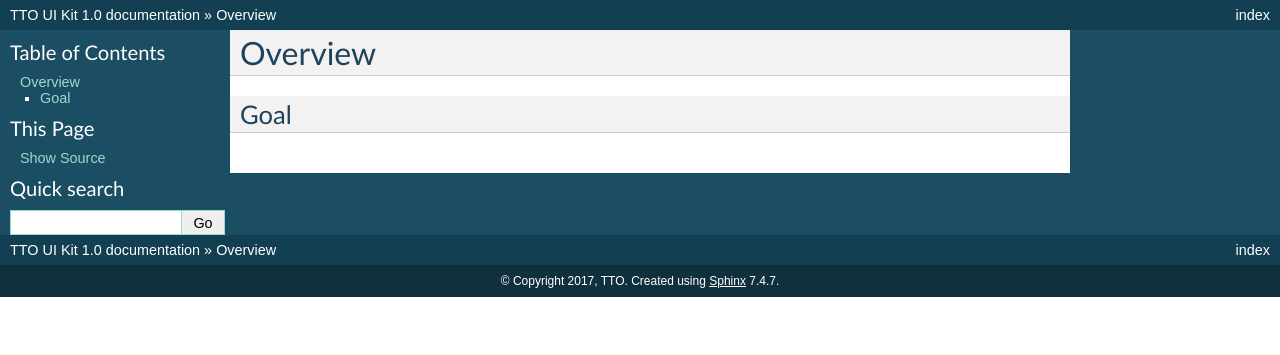
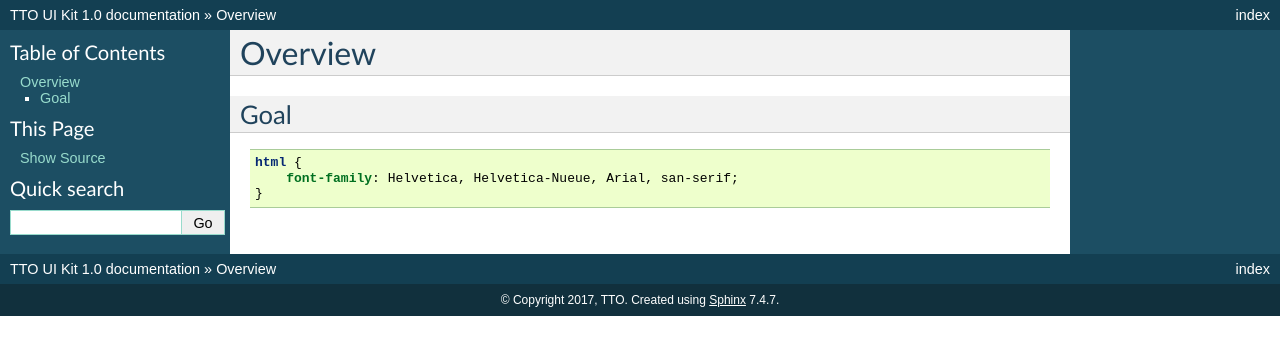
Before and after one commit to TT-O/TTO-UI-Kit, a Sphinx documentation site: the page built from docs/index.rst, in a window 1280 px wide. Shown: the top 355 px of the page. Built offline with Sphinx 7.4.7, drawn with Linux system fonts in a browser that asks for light colours.

Commit message:
Init docs

```diff
--- a/docs/index.rst
+++ b/docs/index.rst
@@ -4,7 +4,7 @@ Overview
 Goal
 ~~~~
 
-.. code-block: css
+.. code-block:: css
 
     html {
         font-family: Helvetica, Helvetica-Nueue, Arial, san-serif;
```
